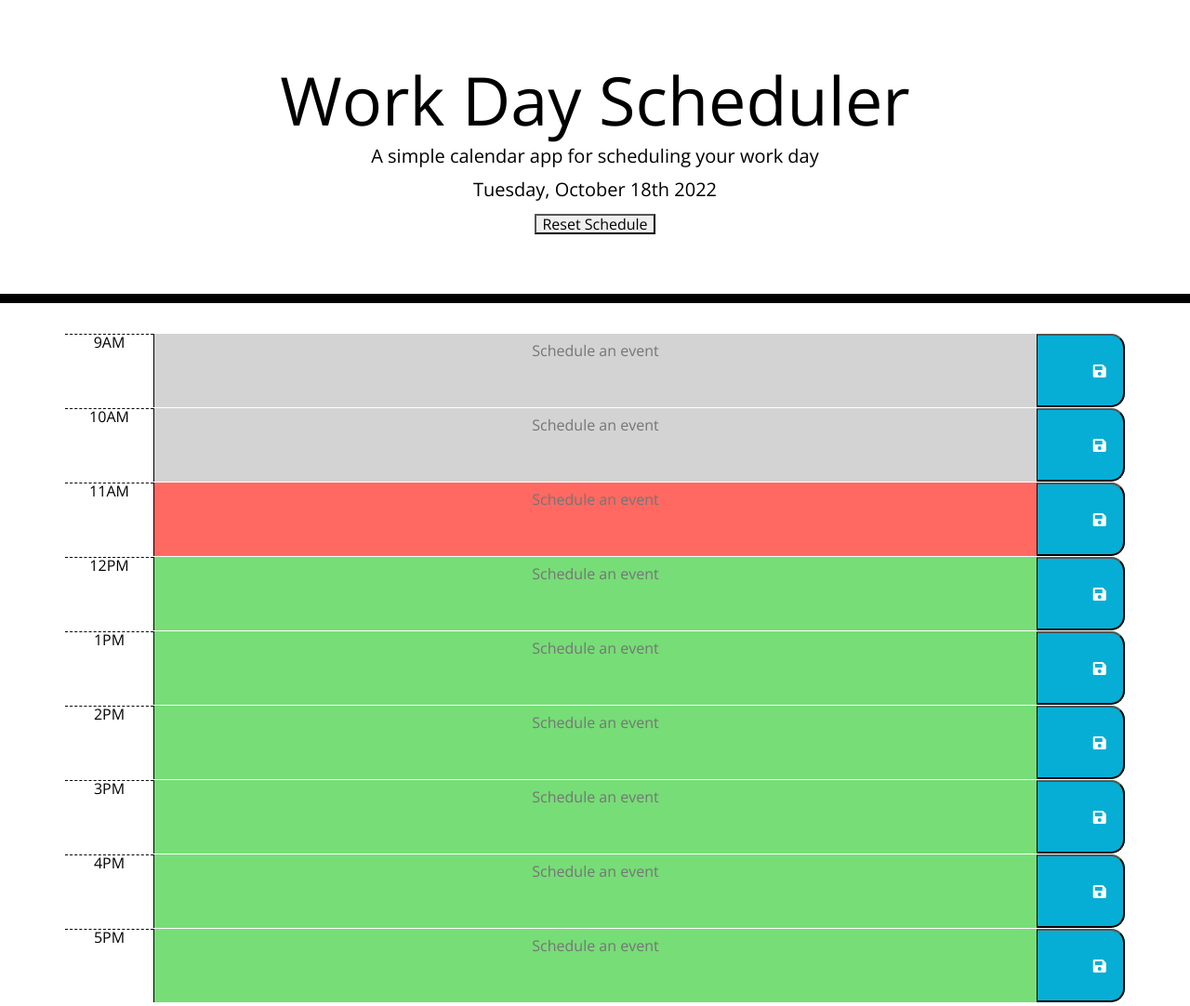
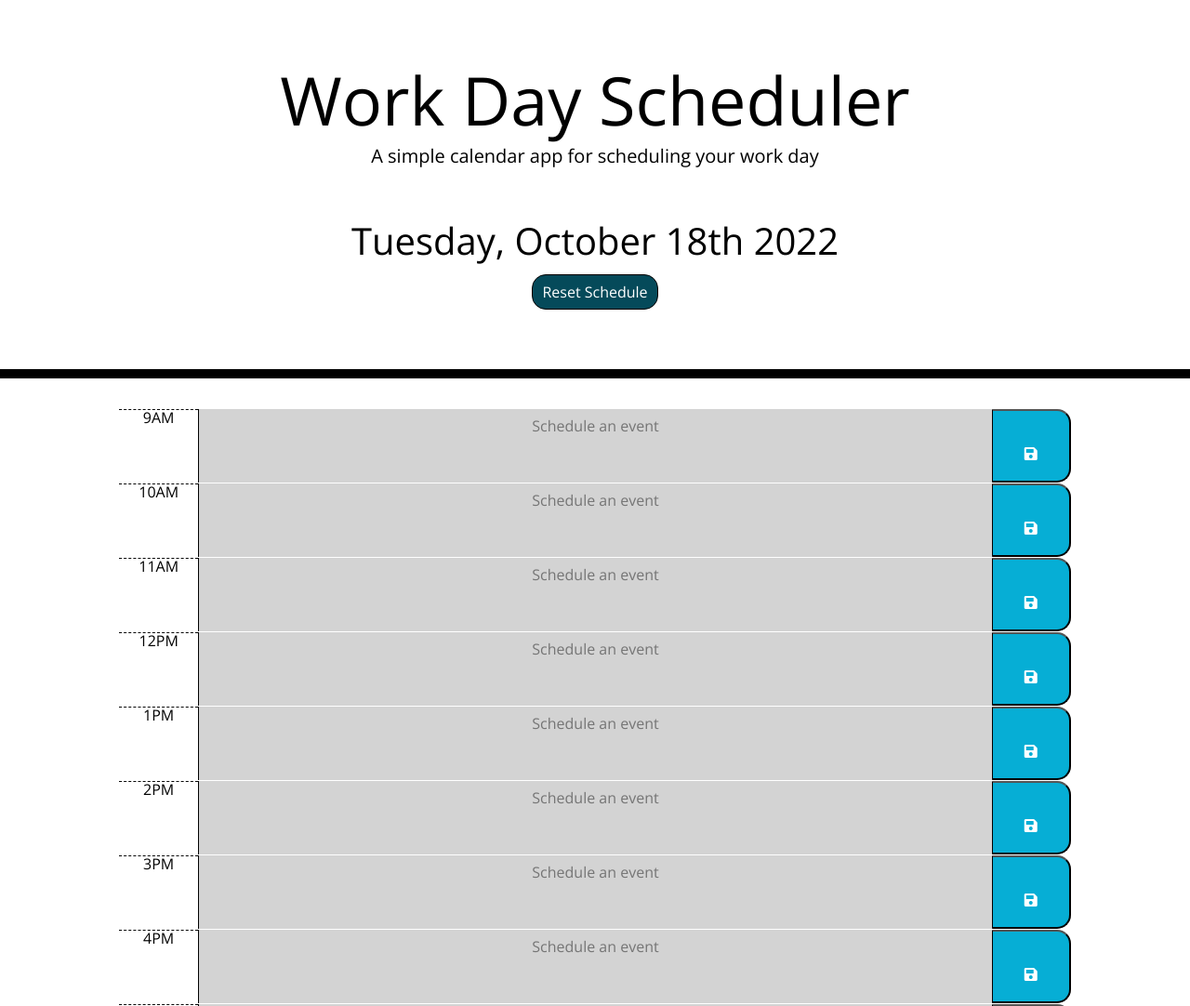
Before and after one commit to t-starkw/mycal-personal, a plain HTML site: page index.html in a window 1280 px wide. Shown: the top 1082 px of the page at 93% size. Drawn offline with nearby package versions, Linux system fonts and the light colour scheme.

Commit message:
update readme, basuc styling, minimal viable product

```diff
--- a/Assets/script.js
+++ b/Assets/script.js
@@ -8,7 +8,6 @@ $(document).ready(function() {
 
     // Compare currentHour with timeDivs and assign past, present, and future ids for color change
     $(".time-div").each(function() {
-        currentHour = 11;
         var timeDiv = $(this).attr("id").split("-")[1];
         console.log(timeDiv);
         if (currentHour == timeDiv ) {
@@ -42,7 +41,7 @@ $(document).ready(function() {
     $('#hour-17 .description').val(localStorage.getItem('hour-17'));
 
 // Reset schedule button (clear local storage)
-    $("#resetSchedule").click(function(event) {
+    $(".resetSchedule").click(function(event) {
         event.preventDefault;
         $("textarea").val("");
         localStorage.clear();
--- a/Assets/style.css
+++ b/Assets/style.css
@@ -2,6 +2,9 @@ body {
   font-family: 'Open Sans', sans-serif;
   font-size: 16px;
   line-height: 1;
+  /* background-image: url(https://images.pexels.com/photos/7078446/pexels-photo-7078446.jpeg);
+  background-repeat: no-repeat;
+  background-size: cover; */
 }
 
 textarea {
@@ -19,6 +22,17 @@ textarea {
   color: black;
   border-radius: 0;
   border-bottom: 10px solid black;
+
+}
+
+#currentDay {
+  font-size: 40px;
+  font-weight: 400;
+  margin-top: 5%;
+}
+
+.container {
+  max-width: 80%;
 }
 
 .description {
@@ -72,3 +86,16 @@ textarea {
   font-size: 20px;
   transition: all 0.3s ease-in-out;
 }
+
+.resetSchedule {
+  border: 1px solid black;
+  padding: 10px;
+  border-radius: 15px;
+  background-color: #054a5a;
+  color: white;
+}
+
+.resetSchedule:hover {
+  background-color: #06aed5;
+  transition: all 0.3s ease-in-out;
+}
--- a/index.html
+++ b/index.html
@@ -27,7 +27,7 @@
       <h1 class="display-3">Work Day Scheduler</h1>
       <p class="lead">A simple calendar app for scheduling your work day</p>
       <p id="currentDay" class="lead"></p>
-      <button id="resetSchedule" type="button" aria-label="reset schdule button">Reset Schedule</button>
+      <button class="resetSchedule" type="button" aria-label="reset schdule button">Reset Schedule</button>
     </header>
 
     <div class="container">
@@ -36,7 +36,7 @@
       <div id="hour-09" class="time-div row">
         <div class="hour col-md-1"><span id="9">9AM</span></div>
         <textarea class="description time-block col-md-10" placeholder="Schedule an event"></textarea>
-        <button class="saveBtn col-md-1" aria-label=AM save button">
+        <button class="saveBtn col-md-1" aria-label= "9AM save button">
           <i class="fa fa-save"></i>
         </button>
       </div>
```
Also changed, not shown: 2 other files.
